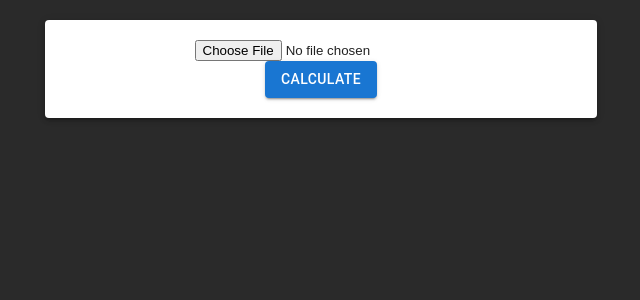
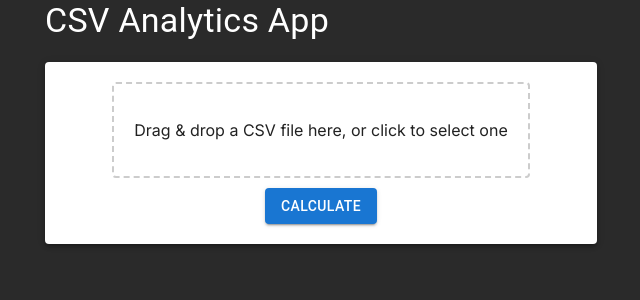
Before and after one commit to cpf006/csv-analyzer, a Next.js app in the folder frontend/: page / in a window 1280 px wide. Shown: the top 300 px of the page, without its empty margins (319-959 px from the left). Built offline with nearby package versions, Linux system fonts and the light colour scheme.

Commit message:
Adding drag and drop selector and styler

```diff
--- a/frontend/src/app/globals.css
+++ b/frontend/src/app/globals.css
@@ -62,3 +62,12 @@ table th {
 table tr:hover {
   background-color: #f9f9f9;
 }
+
+.dropzone {
+  padding: 20px;
+  border: 2px dashed #cccccc;
+  border-radius: 4px;
+  cursor: pointer;
+  text-align: center;
+  margin-bottom: 10px;
+}
--- a/frontend/src/app/page.tsx
+++ b/frontend/src/app/page.tsx
@@ -3,13 +3,16 @@
 import React, { useState } from 'react';
 import UploadComponent from '../components/UploadComponent';
 import DisplayComponent from '../components/DisplayComponent';
-import Container from '@mui/material/Container';
+import { Typography, Container } from '@mui/material';
 
 export default function Page() {
   const [data, setData] = useState(null);
 
   return (
     <Container maxWidth="sm">
+      <Typography variant="h4" gutterBottom style={{ color: '#ffffff' }}>
+        CSV Analytics App
+      </Typography>
       <UploadComponent setData={setData} />
       {data && <DisplayComponent data={data} />}
     </Container>
--- a/frontend/src/components/UploadComponent.tsx
+++ b/frontend/src/components/UploadComponent.tsx
@@ -1,14 +1,22 @@
-import React, { useState, ChangeEvent } from 'react';
+import React, { useState, useCallback } from 'react';
 import { Button, Paper } from '@mui/material';
 import axios from 'axios';
+import { useDropzone } from 'react-dropzone';
 
 function UploadComponent({ setData }) {
   const [selectedFile, setSelectedFile] = useState(null);
   const [error, setError] = useState(null);
 
-  const handleFileChange = (event: ChangeEvent<HTMLInputElement>) => {
-    setSelectedFile(event.target.files[0]);
-  };
+  const onDrop = useCallback((acceptedFiles) => {
+    if (acceptedFiles.length === 0) return;
+    setSelectedFile(acceptedFiles[0]);
+  }, []);
+
+  const { getRootProps, getInputProps, isDragActive } = useDropzone({
+    onDrop,
+    accept: { "text/csv": [".csv"] },
+    multiple: false
+  });
 
   const handleUpload = async () => {
     if (!selectedFile) return;
@@ -30,13 +38,19 @@ function UploadComponent({ setData }) {
       setData(response.data.data);
     } catch (error) {
       console.error("Error uploading CSV:", error);
-      // Here you can also set some state to show an error message to the user
+      setError("Error uploading CSV. Please try again.");
     }
   };
 
   return (
     <Paper elevation={3} className="paper">
-      <input type="file" accept=".csv" onChange={handleFileChange} />
+      <div {...getRootProps()} className="dropzone">
+        <input {...getInputProps()}/>
+        <p>Drag & drop a CSV file here, or click to select one</p>
+        {selectedFile &&
+          <p>Selected File: {selectedFile.name}</p>
+        }
+      </div>
       {error && <p style={{ color: "red" }}>{error}</p>}
       <Button variant="contained" onClick={handleUpload} className="upload-btn">
         Calculate
```
Also changed, not shown: 1 other file (tests, documents, lock files or other folders).
